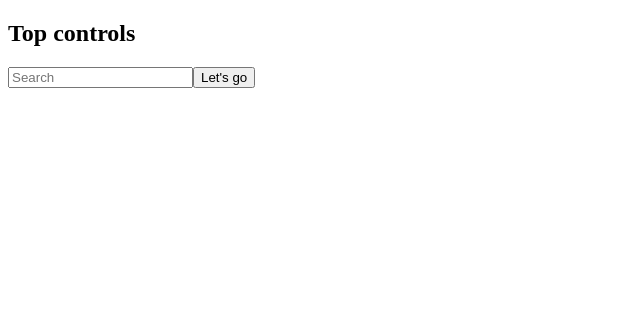
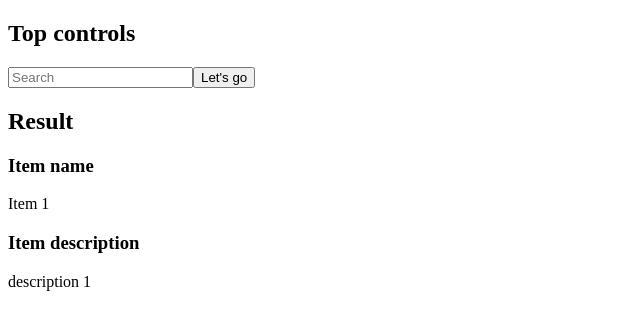
Before and after one commit to Michael5366/rs-react-app, a React (Vite) app: page / in a window 1280 px wide. Shown: the top 330 px of the page, without its empty margins (0-640 px from the left). Built offline with nearby package versions, Linux system fonts and the light colour scheme.

Commit message:
feat: add CardList component (Tue, Jul 08, 2025 06:57 PM)

```diff
--- a/src/App/App.tsx
+++ b/src/App/App.tsx
@@ -2,6 +2,7 @@ import { Component } from 'react';
 import type { HtmlElementProps } from '../types/interfaces';
 import Main from '../components/Main/Main';
 import SearchForm from '../components/Search/Form';
+import CardList from '../components/CardList/CardList';
 
 class App extends Component<HtmlElementProps> {
   render() {
@@ -9,6 +10,7 @@ class App extends Component<HtmlElementProps> {
       <div className="app">
         <Main>
           <SearchForm />
+          <CardList />
         </Main>
       </div>
     );
--- /dev/null
+++ b/src/components/CardList/CardList.tsx
@@ -0,0 +1,10 @@
+import { Component } from 'react';
+import Section from './components/Section/Section';
+
+class CardList extends Component {
+  render() {
+    return <Section />;
+  }
+}
+
+export default CardList;
--- /dev/null
+++ b/src/components/CardList/components/Card/Card.tsx
@@ -0,0 +1,39 @@
+import { Component } from 'react';
+
+class Card extends Component {
+  render() {
+    return (
+      <div className="app__output">
+        <div className="app__result">
+          <div className="app__items">
+            <h3 className="app__items-header">Item name</h3>
+            <div className="app__item-name">Item 1</div>
+          </div>
+          <div className="app__descriptions">
+            <h3 className="app__descriptions-header">Item description</h3>
+            <div className="app__description">description 1</div>
+          </div>
+        </div>
+      </div>
+    );
+  }
+}
+
+export default Card;
+
+/*
+
+            <div class="app__output">
+              <div class="app__result">
+                <div class="app__items">
+                  <h3 class="app__items-header">Item name</h3>
+                  <div class="app__item-name">Item 1</div>
+                </div>
+                <div class="app__descriptions">
+                  <h3 class="app__descriptions-header">Item description</h3>
+                  <div class="app__description">description 1</div>
+                </div>
+              </div>
+            </div>
+
+*/
--- /dev/null
+++ b/src/components/CardList/components/Card/interface.ts
@@ -0,0 +1,6 @@
+export default interface CardProps {
+  headerItem?: string;
+  title?: string;
+  headerDescription?: string;
+  description: string;
+}
--- /dev/null
+++ b/src/components/CardList/components/Section/Section.tsx
@@ -0,0 +1,21 @@
+import { Component } from 'react';
+import PageHeader from '../../../Templates/PageHeader/PageHeader';
+import Card from '../Card/Card';
+
+class Section extends Component {
+  render() {
+    return (
+      <section className="app__results">
+        <PageHeader level={2} className="app__results-header">
+          Result
+        </PageHeader>
+
+        <section className="app__results-output">
+          <Card />
+        </section>
+      </section>
+    );
+  }
+}
+
+export default Section;
```
Also changed, not shown: src/components/CardList/components/Header/Header.tsx (added).
